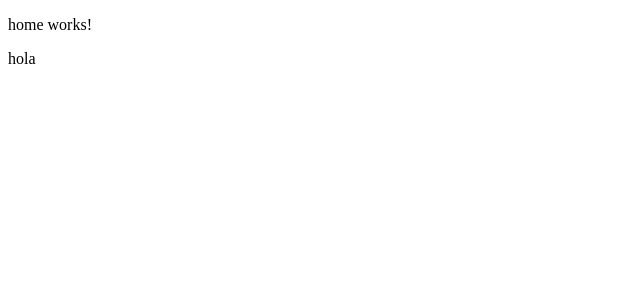
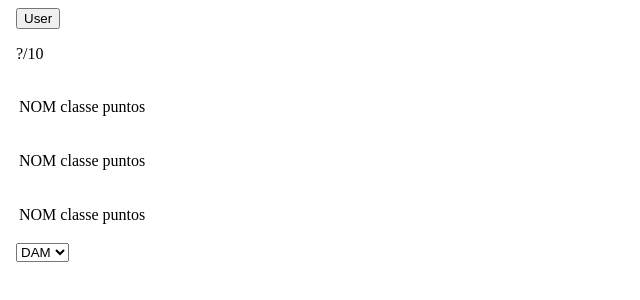
Before and after one commit to VitomDev/TriviGame, an Angular app: page /home in a window 1280 px wide. Shown: the top 300 px of the page, without its empty margins (0-640 px from the left). Built offline with nearby package versions, Linux system fonts and the light colour scheme.

Commit message:
home amb botons no funcionals

```diff
--- a/src/app/home/home/home.component.html
+++ b/src/app/home/home/home.component.html
@@ -1,2 +1,48 @@
-<p>home works!</p>
-<p>hola</p>
+<!DOCTYPE html>
+<html lang="en">
+<head>
+    <meta charset="UTF-8">
+    <meta name="viewport" content="width=device-width, initial-scale=1.0">
+    <title>Document</title>
+</head>
+<body>
+    <div id="capsalera">
+        <img src="" alt="">
+        <button>User</button>
+          <p>?/10</p>
+          </div>
+          <div id="home">
+            <div id="ranking">
+            <table>
+                <tr>
+                    <td><p>NOM</p></td>
+                    <td><p>classe</p></td>
+                    <td><p>puntos</p></td>
+                </tr>
+                <tr>
+                    <td><p>NOM</p></td>
+                    <td><p>classe</p></td>
+                    <td><p>puntos</p></td>
+                </tr>
+                <tr>
+                    <td><p>NOM</p></td>
+                    <td><p>classe</p></td>
+                    <td><p>puntos</p></td>
+                </tr>
+            </table>
+        <select name="classe" id="classe">
+        <option value="dam">DAM</option>
+      <option value="ASIX">ASIX</option>
+      <option value="ga">GA</option>
+      <option value="aif">AIF</option>
+    </select>
+          </div>
+          <div id="play">
+
+          </div>
+          </div>
+
+
+    </body>
+
+</html>
```
